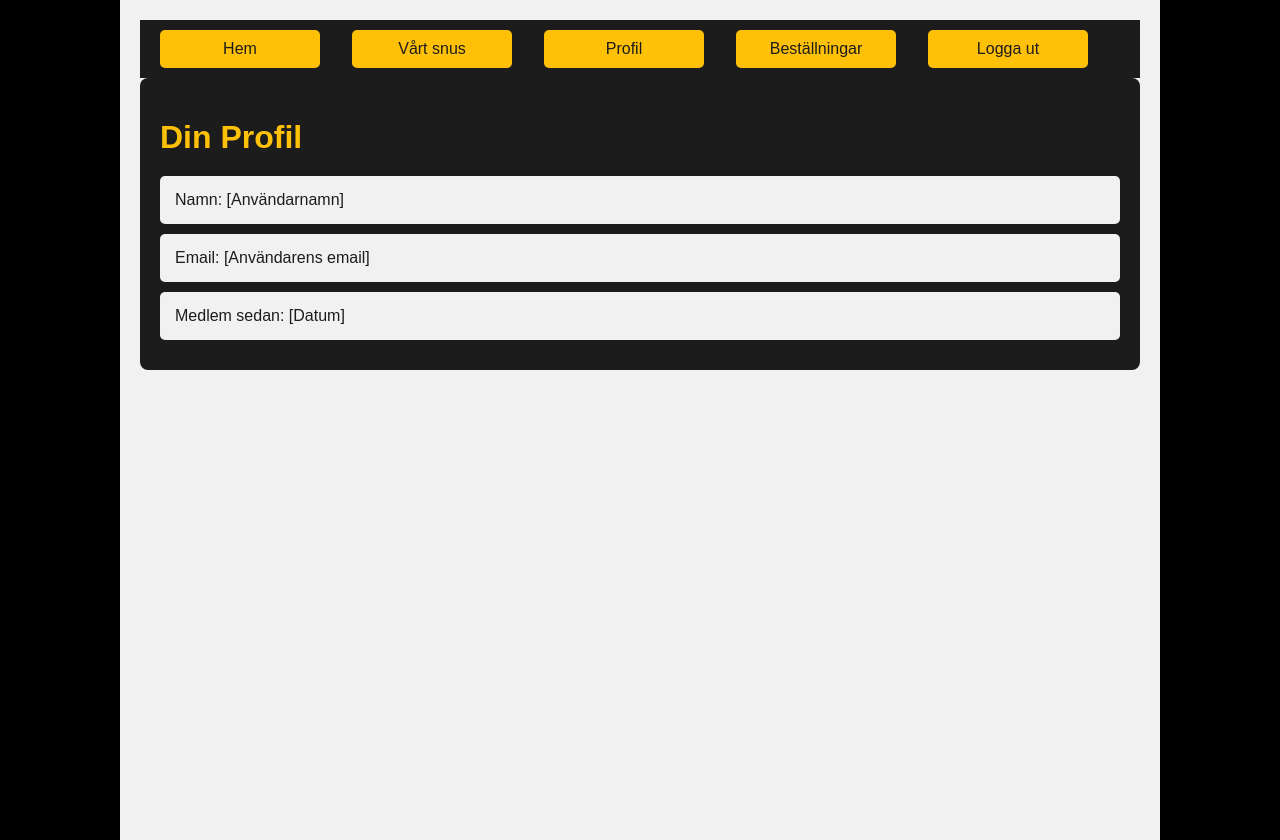
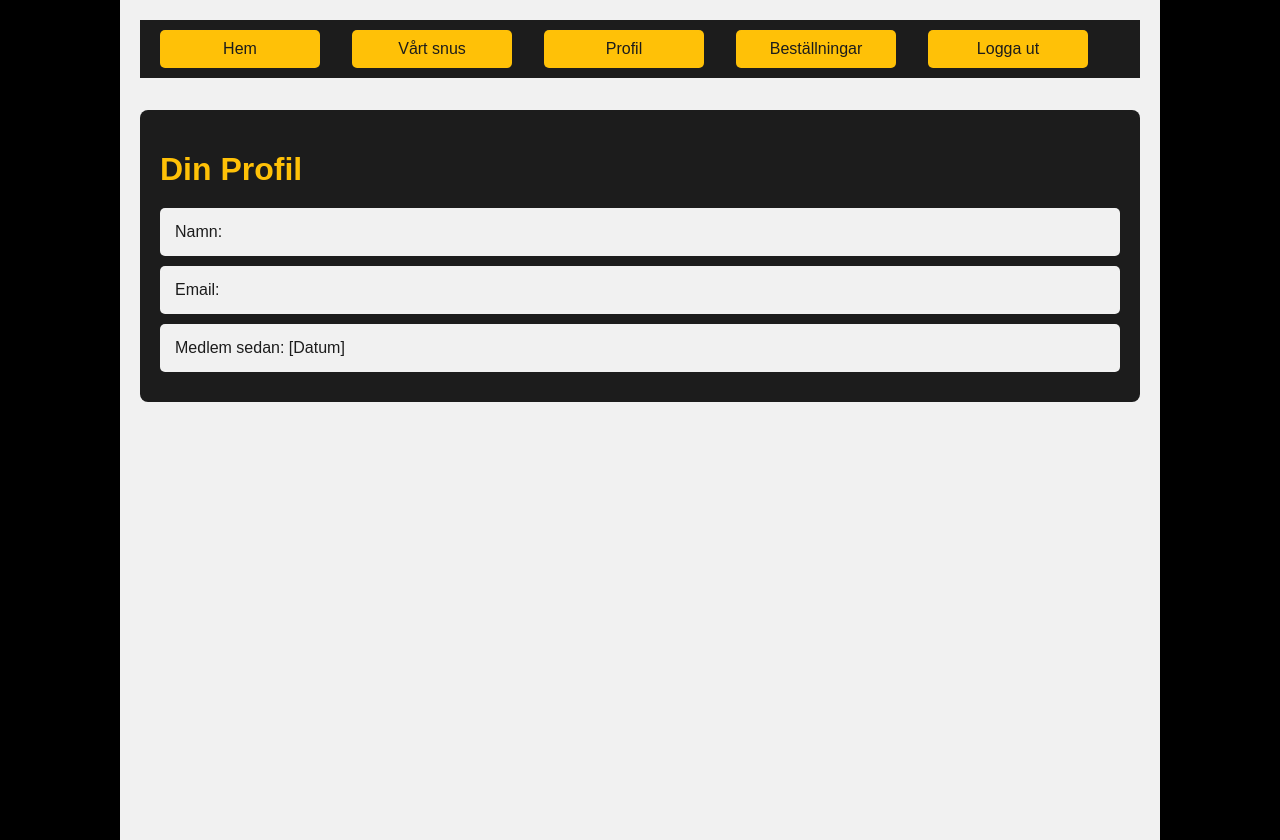
Before and after one commit to JoelKeskitalo/playprojects, a React (Vite) app in the folder snusproject/: page /portal in a window 1280 px wide. Both pictures are taken after a click on the button "Profil". Built offline with nearby package versions, Linux system fonts and the light colour scheme.

Commit message:
Create dynamic rendering of name and email for AccountComponent

```diff
--- a/snusproject/src/components/AccountComponent/AccountComponent.css
+++ b/snusproject/src/components/AccountComponent/AccountComponent.css
@@ -3,6 +3,7 @@
     background-color: #1c1c1c;
     color: #ffc107;
     border-radius: 8px;
+    margin-top: 2rem;
   }
 
   .account-header {
--- a/snusproject/src/components/AccountComponent/AccountComponent.jsx
+++ b/snusproject/src/components/AccountComponent/AccountComponent.jsx
@@ -1,11 +1,13 @@
 import "./AccountComponent.css"
 
-const AccountComponent = () => {
+const AccountComponent = ({ userData }) => {
   return (
     <div className="account-container">
       <h1 className="account-header">Din Profil</h1>
-      <div className="account-details">Namn: [Användarnamn]</div>
-      <div className="account-details">Email: [Användarens email]</div>
+      <div className="account-details">
+        Namn: {userData.firstName} {userData.lastName}
+      </div>
+      <div className="account-details">Email: {userData.email}</div>
       <div className="account-details">Medlem sedan: [Datum]</div>
     </div>
   )
--- a/snusproject/src/components/MenuComponent/MenuComponent.css
+++ b/snusproject/src/components/MenuComponent/MenuComponent.css
@@ -2,6 +2,8 @@
     padding: 20px;
     background-color: #f9f9f9;
     border-radius: 8px;
+    display: flex;
+    flex-direction: column;
   }
 
   .menu-item {
@@ -21,4 +23,5 @@
     font-size: 1.8rem;
     margin-bottom: 20px;
     color: #1c1c1c;
+    text-align: center;
   }
--- a/snusproject/src/pages/PortalPage/PortalHomeComponent.jsx
+++ b/snusproject/src/pages/PortalPage/PortalHomeComponent.jsx
@@ -1,6 +1,6 @@
 const PortalHomeComponent = () => {
   return (
-    <div className="portal-container">
+    <div className="inner-portal-container">
       <h1>Välkommen till portalen</h1>
     </div>
   )
--- a/snusproject/src/pages/PortalPage/PortalPage.css
+++ b/snusproject/src/pages/PortalPage/PortalPage.css
@@ -11,3 +11,8 @@
   text-align: center;
   font-size: 1.5rem;
 }
+
+.inner-portal-container {
+  display: flex;
+  justify-content: center;
+}
--- a/snusproject/src/pages/PortalPage/PortalPage.jsx
+++ b/snusproject/src/pages/PortalPage/PortalPage.jsx
@@ -1,4 +1,4 @@
-import { useState } from "react"
+import { useState, useEffect } from "react"
 import "./PortalPage.css"
 import Header from "../../components/Header/Header"
 import MenuComponent from "../../components/MenuComponent/MenuComponent"
@@ -7,7 +7,25 @@ import OrdersComponent from "../../components/OrdersComponent/OrdersComponent"
 import PortalHomeComponent from "./PortalHomeComponent"
 
 const PortalPage = () => {
-  const [activeComponent, setActiveComponent] = useState("menu")
+  const [activeComponent, setActiveComponent] = useState("home")
+
+  const [userData, setUserData] = useState({
+    firstName: "",
+    lastName: "",
+    email: "",
+  })
+
+  useEffect(() => {
+    const storedData = JSON.parse(localStorage.getItem("userData"))
+
+    if (storedData) {
+      setUserData({
+        firstName: storedData.firstName,
+        lastName: storedData.lastName,
+        email: storedData.email,
+      })
+    }
+  }, [])
 
   const renderComponent = () => {
     switch (activeComponent) {
@@ -16,7 +34,7 @@ const PortalPage = () => {
       case "menu":
         return <MenuComponent />
       case "account":
-        return <AccountComponent />
+        return <AccountComponent userData={userData} />
       case "orders":
         return <OrdersComponent />
     }
```
Lines whose indentation alone changed are shown as unchanged.
